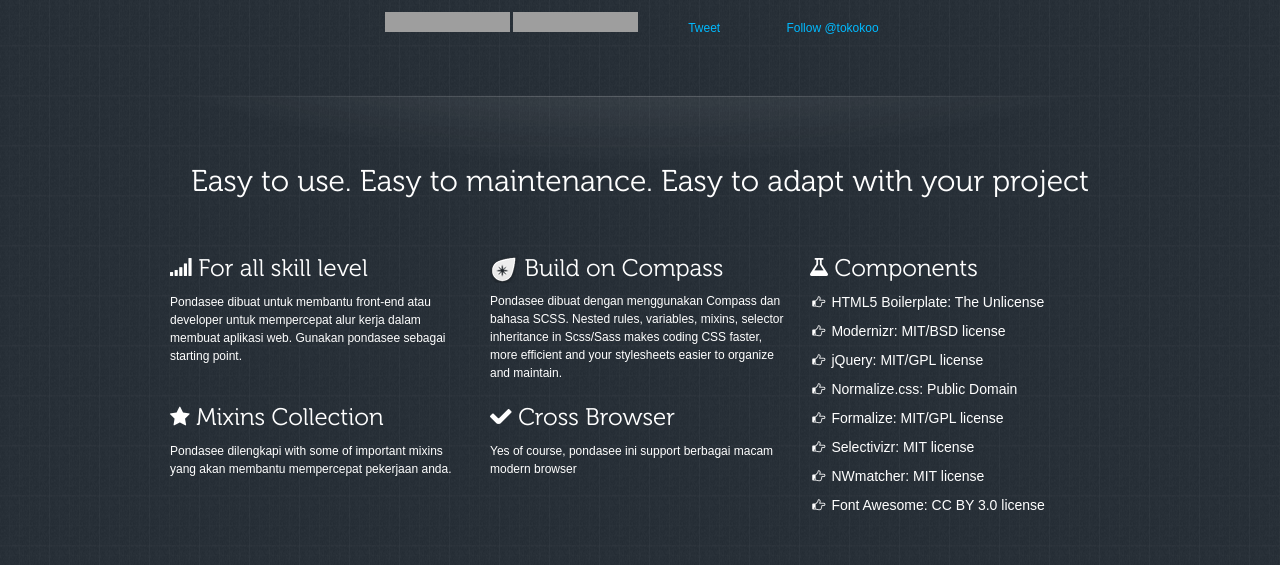
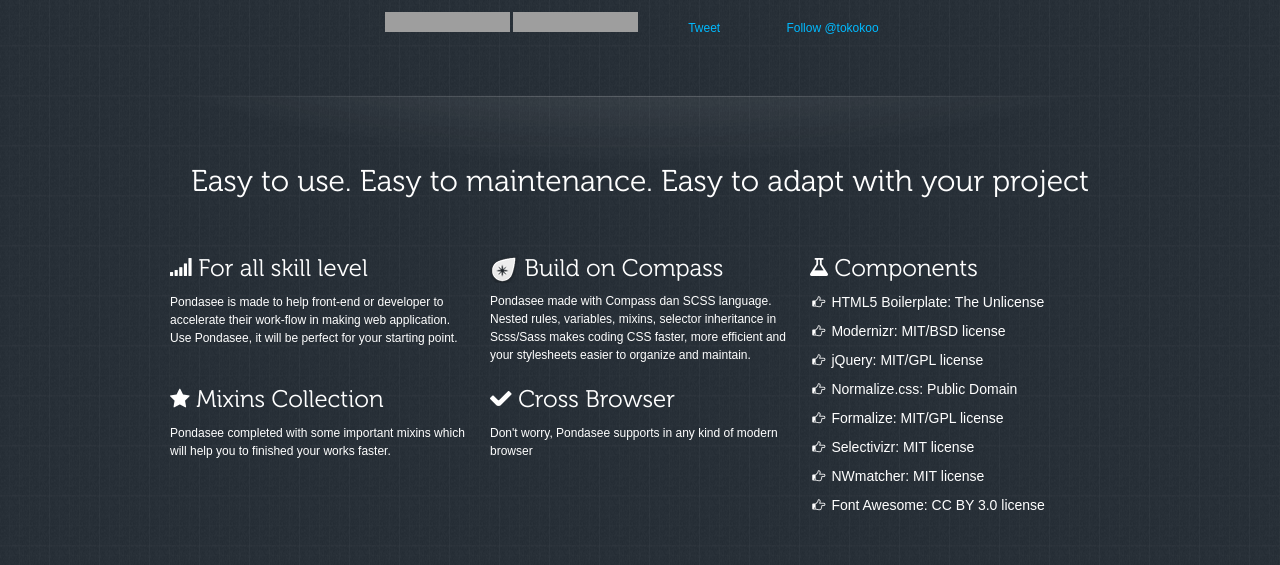
Before and after one commit to tokokoo/pondasee, a plain HTML site: page index.html in a window 1280 px wide. Shown: the part 387-952 px from the top of the page. Drawn offline with Linux system fonts and the light colour scheme; grey boxes are pictures that could not be loaded.

Commit message:
update landing page

```diff
--- a/index.html
+++ b/index.html
@@ -51,22 +51,22 @@
 				<div class="col-16">
 					<div class="col-8">
 						<h3><span class="icon-signal"></span> For all skill level</h3>
-						<p>Pondasee dibuat untuk membantu front-end atau developer untuk mempercepat alur kerja dalam membuat aplikasi web. Gunakan pondasee sebagai starting point.</p>
+						<p>Pondasee is made to help front-end or developer to accelerate their work-flow in making web application. Use Pondasee, it will be perfect for your starting point.</p>
 					</div>
 
 					<div class="col-8 last">
 						<h3><img src="img/icon-compass.png" alt="Compass"> Build on Compass</h3>
-						<p>Pondasee dibuat dengan menggunakan Compass dan bahasa SCSS. Nested rules, variables, mixins, selector inheritance in Scss/Sass makes coding CSS faster, more efficient and your stylesheets easier to organize and maintain.</p>
+						<p>Pondasee made with Compass dan SCSS language. Nested rules, variables, mixins, selector inheritance in Scss/Sass makes coding CSS faster, more efficient and your stylesheets easier to organize and maintain.</p>
 					</div>
 
 					<div class="col-8">
 						<h3><span class="icon-star"></span> Mixins Collection</h3>
-						<p>Pondasee dilengkapi with some of important mixins yang akan membantu mempercepat pekerjaan anda. </p>
+						<p>Pondasee completed with some important mixins which will help you to finished your works faster.</p>
 					</div>
 
 					<div class="col-8 last">
 						<h3><span class="icon-ok"></span> Cross Browser</h3>
-						<p>Yes of course, pondasee ini support berbagai macam modern browser</p>
+						<p>Don't worry, Pondasee supports in any kind of modern browser</p>
 					</div>
 				</div>
 
```
